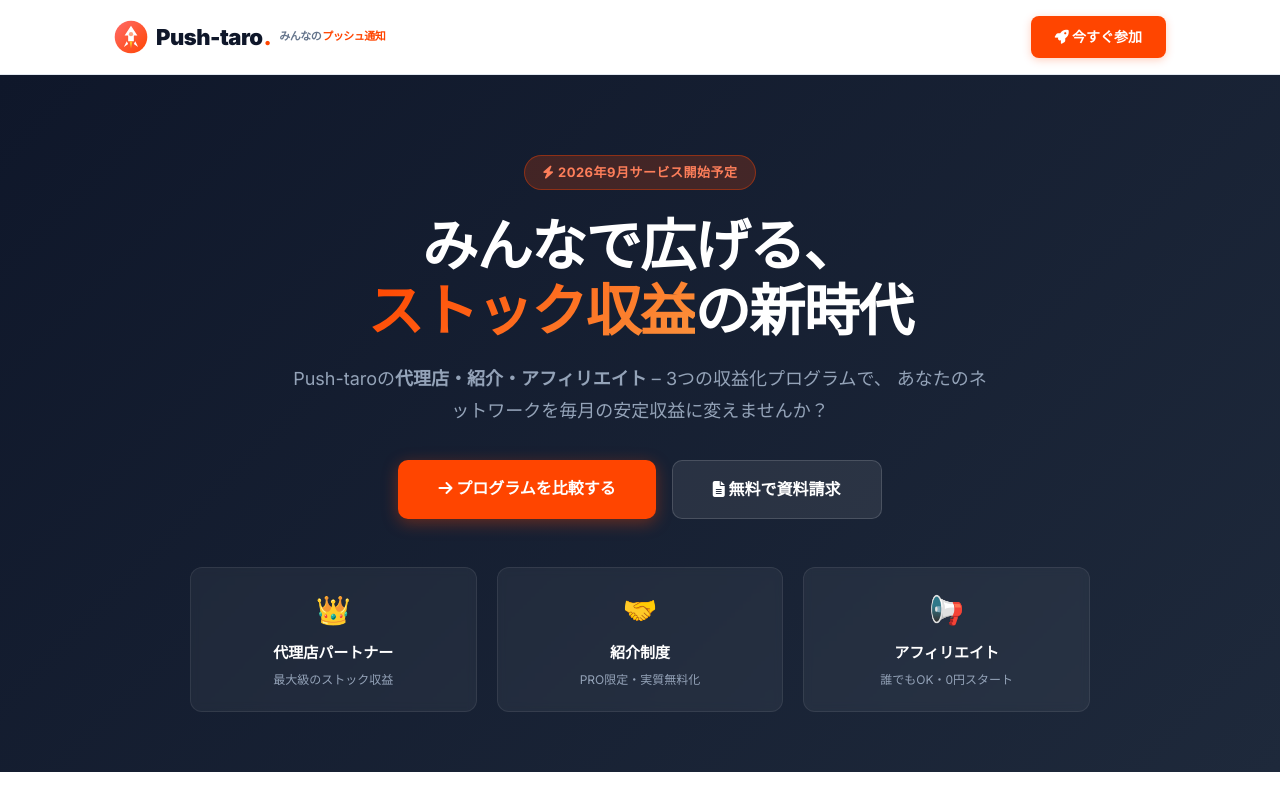
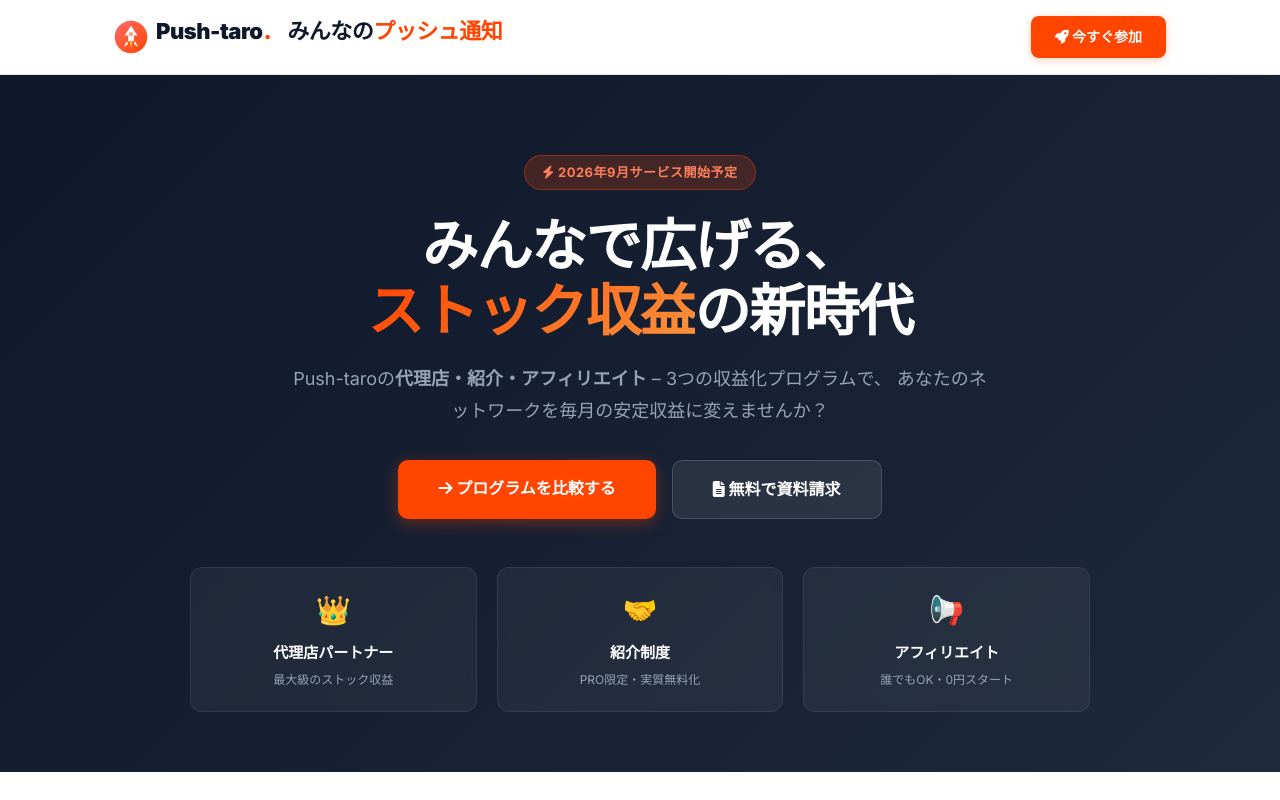
Before and after one commit to thellcishii-lang/push-taro, a Next.js app: page /partners in a window 1280 px wide. Shown: the top 800 px of the page. Built offline with nearby package versions, Linux system fonts and the light colour scheme.

Commit message:
Refactor logo styles in programs.css
Updated logo styles for better alignment and appearance.

```diff
--- a/app/partners/programs.css
+++ b/app/partners/programs.css
@@ -40,12 +40,13 @@
 
 .programs-page .logo {
   display: flex;
-  align-items: center;
+  align-items: baseline;
   font-size: 22px;
   font-weight: 900;
   color: #0f172a;
   letter-spacing: -0.5px;
   text-decoration: none;
+  line-height: 1;
 }
 
 .programs-page .logo-mark {
@@ -53,6 +54,7 @@
   height: 34px;
   flex-shrink: 0;
   margin-right: 8px;
+  align-self: center;
 }
 
 .programs-page .logo span {
@@ -61,10 +63,17 @@
 }
 
 .programs-page .logo small {
-  font-size: 11px;
-  font-weight: 600;
-  color: #64748b;
-  margin-left: 8px;
+  font-size: 22px;
+  font-weight: 900;
+  color: #0f172a;
+  letter-spacing: -0.5px;
+  margin-left: 16px;
+  line-height: 1;
+}
+
+.programs-page .logo small span {
+  color: #ff4500;
+  margin-left: 0;
 }
 
 .programs-page .nav-cta {
```
